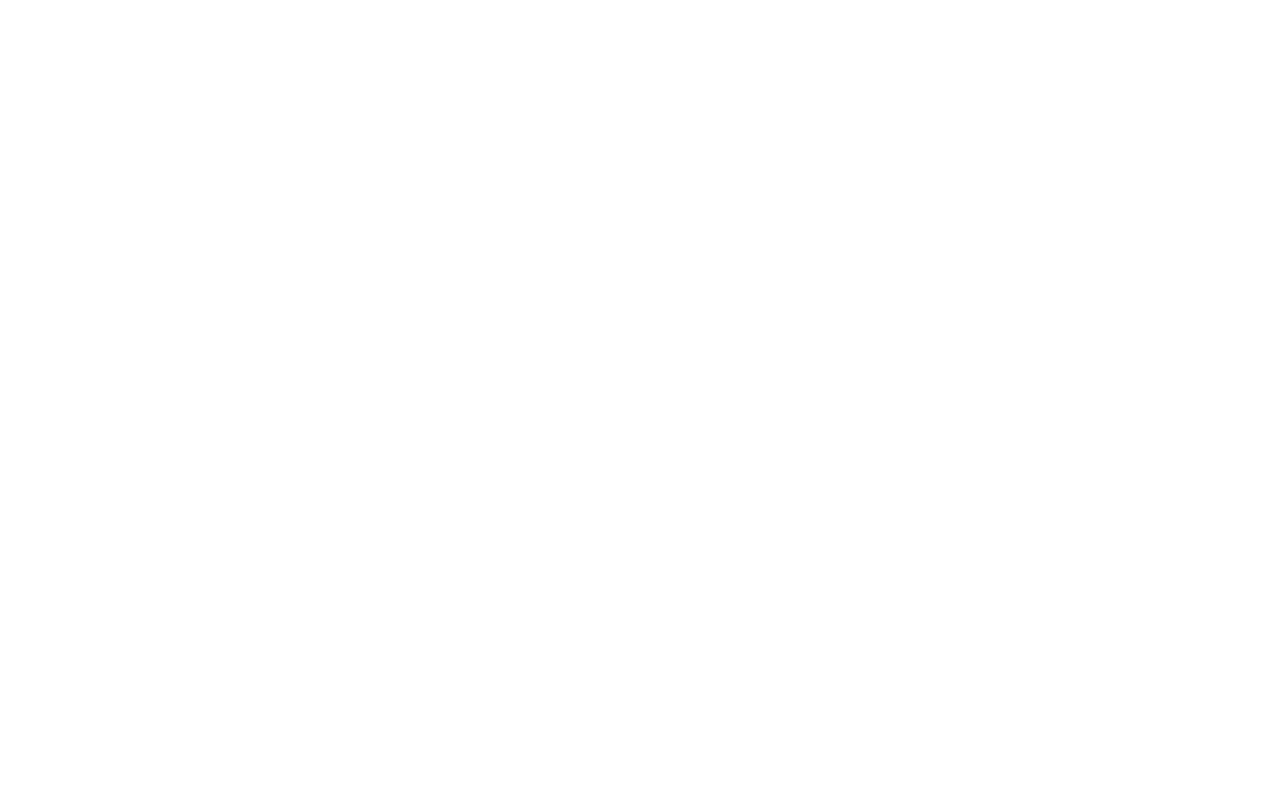
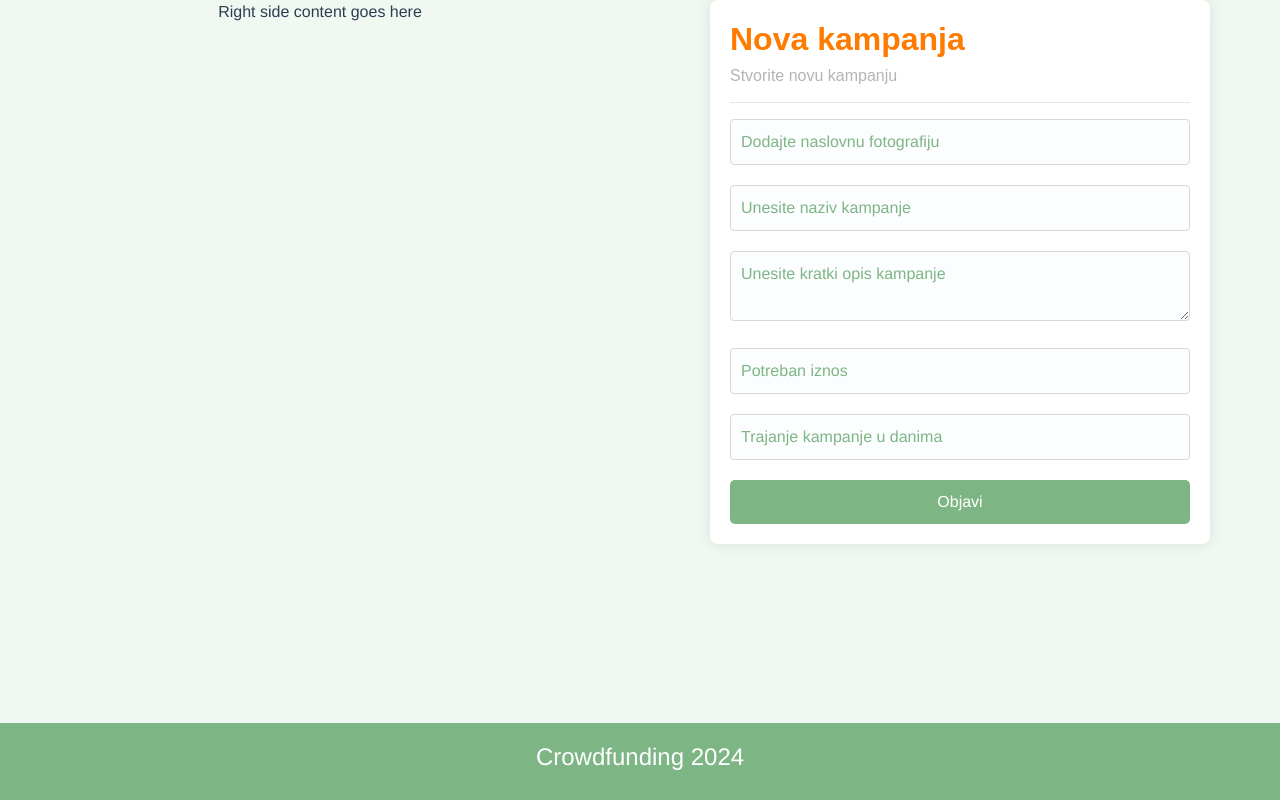
Before and after one commit to petarally/CROwdfunding, a Vue app: page /add-campaign in a window 1280 px wide. Before the commit this address had no page. Built offline with nearby package versions, Linux system fonts and the light colour scheme.

Commit message:
Dodana forma za dodavanje novih kampanja (pripadna komponenta + view) te je povezana s MainView

```diff
--- /dev/null
+++ b/src/components/AddCampaignComponent.vue
@@ -0,0 +1,159 @@
+<template>
+  <div class="add-campaign">
+    <h2>Nova kampanja</h2>
+    <h3>Stvorite novu kampanju</h3>
+    <hr />
+    <form @submit.prevent="submitCampaign">
+      <div class="form-group">
+        <input
+          placeholder="Dodajte naslovnu fotografiju"
+          type="text"
+          id="campaignImage"
+          v-model="campaign.campaignImage"
+          required
+        />
+      </div>
+      <div class="form-group">
+        <input
+          placeholder="Unesite naziv kampanje"
+          type="text"
+          id="campaignName"
+          v-model="campaign.campaignName"
+          required
+        />
+      </div>
+      <div class="form-group">
+        <textarea
+          placeholder="Unesite kratki opis kampanje"
+          id="campaignDetails"
+          v-model="campaign.campaignDetails"
+          required
+        ></textarea>
+      </div>
+      <div class="form-group">
+        <input
+          placeholder="Potreban iznos"
+          type="text"
+          id="moneyNeeded"
+          v-model.number="campaign.moneyNeeded"
+          required
+        />
+      </div>
+      <div class="form-group">
+        <input
+          placeholder="Trajanje kampanje u danima"
+          type="text"
+          id="daysLeft"
+          v-model.number="campaign.daysLeft"
+          required
+        />
+      </div>
+      <button type="submit">Objavi</button>
+    </form>
+  </div>
+</template>
+
+<script>
+export default {
+  name: "AddCampaignComponent",
+  data() {
+    return {
+      campaign: {
+        campaignImage: "",
+        campaignName: "",
+        campaignDetails: "",
+        moneyNeeded: "",
+        daysLeft: "",
+      },
+    };
+  },
+  methods: {
+    submitCampaign() {
+      console.log("Submitting campaign:", this.campaign);
+      alert("Campaign added successfully!");
+      this.resetForm();
+    },
+    resetForm() {
+      this.campaign = {
+        campaignImage: "",
+        campaignName: "",
+        campaignDetails: "",
+        moneyNeeded: 0,
+        daysLeft: 0,
+      };
+    },
+  },
+};
+</script>
+
+<style scoped>
+.add-campaign {
+  max-width: 500px;
+  margin: auto;
+  padding: 20px;
+  box-shadow: 0 0 15px rgba(0, 0, 0, 0.1);
+  border-radius: 8px;
+  background-color: white;
+}
+
+.add-campaign h2,
+h3 {
+  display: flex;
+  justify-content: start;
+  font-family: "Poppins", sans-serif;
+}
+
+.add-campaign h2 {
+  color: #ff7b00;
+  font-weight: bold;
+  font-size: 2rem;
+}
+
+.add-campaign h3 {
+  color: #b4b4b4;
+  font-weight: light;
+  font-size: 1rem;
+}
+
+.form-group {
+  margin-bottom: 20px;
+}
+
+.form-group label {
+  display: block;
+  margin-bottom: 5px;
+}
+
+input,
+textarea {
+  background: #fbfdff;
+}
+
+input::placeholder,
+textarea::placeholder {
+  color: #7eb584;
+}
+
+.form-group input[type="text"],
+.form-group input[type="number"],
+.form-group textarea {
+  width: 100%;
+  padding: 10px;
+  border: 1.6px solid #d7d7d7;
+  border-radius: 4px;
+}
+
+button {
+  width: 100%;
+  padding: 10px;
+  border: none;
+  border-radius: 5px;
+  background-color: #7eb584;
+  color: white;
+  cursor: pointer;
+}
+
+button:hover {
+  background-color: #49704e;
+}
+</style>
--- a/src/components/ListingCard.vue
+++ b/src/components/ListingCard.vue
@@ -1,12 +1,18 @@
 <template>
   <div class="card">
-    <img :src="campaignImage" alt="Campaign Image" class="campaign-image"/>
+    <img :src="campaignImage" alt="Campaign Image" class="campaign-image" />
     <div class="content">
-      <h2 class="campaign-name" @click="toggleName">{{ truncatedCampaignName }}</h2>
-      <p class="campaign-details" @click="toggleDetails">{{ truncatedCampaignDetails }}</p>
-      <hr/>
+      <h2 class="campaign-name" @click="toggleName">
+        {{ truncatedCampaignName }}
+      </h2>
+      <p class="campaign-details" @click="toggleDetails">
+        {{ truncatedCampaignDetails }}
+      </p>
+      <hr />
       <div class="funding-info">
-        <p>Traženi iznos: <strong>{{ moneyNeeded }} kn</strong></p>
+        <p>
+          Traženi iznos: <strong>{{ moneyNeeded }} kn</strong>
+        </p>
         <p>Preostalo dana: {{ daysLeft }}</p>
       </div>
       <button @click="openCampaignDetails">Sudjeluj</button>
@@ -16,13 +22,13 @@
 
 <script>
 export default {
-  name: 'ListingCard',
+  name: "ListingCard",
   props: {
     campaignImage: String,
     campaignName: String,
     campaignDetails: String,
     moneyNeeded: Number,
-    daysLeft: Number
+    daysLeft: Number,
   },
   data() {
     return {
@@ -35,14 +41,14 @@
       if (this.showFullCampaignName || this.campaignName.length < 50) {
         return this.campaignName;
       }
-      return this.campaignName.substring(0, 47) + '...';
+      return this.campaignName.substring(0, 47) + "...";
     },
     truncatedCampaignDetails() {
       if (this.showFullCampaignDetails || this.campaignDetails.length < 100) {
         return this.campaignDetails;
       }
-      return this.campaignDetails.substring(0, 97) + '...';
-    }
+      return this.campaignDetails.substring(0, 97) + "...";
+    },
   },
   methods: {
     toggleName() {
@@ -52,10 +58,10 @@
       this.showFullCampaignDetails = !this.showFullCampaignDetails;
     },
     openCampaignDetails() {
-      alert('Opening campaign details...');
-    }
-  }
-}
+      alert("Opening campaign details...");
+    },
+  },
+};
 </script>
 
 <style scoped lang="scss">
@@ -67,8 +73,8 @@
   width: 300px;
   height: auto;
   margin: 20px;
-  box-shadow: 0 2px 4px rgba(0,0,0,0.1);
-  border-bottom: 4px solid #7CAA7C;
+  box-shadow: 0 2px 4px rgba(0, 0, 0, 0.1);
+  border-bottom: 4px solid #7caa7c;
   display: flex;
   flex-direction: column;
 
@@ -101,21 +107,22 @@
       width: 100%;
       padding: 10px;
       border: none;
-      background-color: #D2E892;
-      color: #8CAA34;
+      background-color: #d2e892;
+      color: #8caa34;
       font-weight: bold;
       cursor: pointer;
       border-radius: 4px;
       margin-top: auto;
 
       &:hover {
-        background-color: darken(#8CAA34, 5%);
-        color: #D2E892;
+        background-color: darken(#8caa34, 5%);
+        color: #d2e892;
       }
     }
   }
 
-  .campaign-name, .campaign-details {
+  .campaign-name,
+  .campaign-details {
     white-space: nowrap;
     overflow: hidden;
     text-overflow: ellipsis;
--- a/src/firebase.js
+++ b/src/firebase.js
@@ -6,9 +6,11 @@
   projectId: "crowdfunding-44df5",
   storageBucket: "crowdfunding-44df5.appspot.com",
   messagingSenderId: "96077735636",
-  appId: "1:96077735636:web:b519c42a71e299f23efd41"
+  appId: "1:96077735636:web:b519c42a71e299f23efd41",
 };
 
 const firebaseApp = initializeApp(firebaseConfig);
 
-export default firebaseApp;
+let db = firebaseApp.firestore();
+
+export default { firebaseApp, db };
--- a/src/router/index.js
+++ b/src/router/index.js
@@ -1,6 +1,7 @@
 import { createRouter, createWebHistory } from "vue-router";
 import { getAuth, onAuthStateChanged } from "firebase/auth";
 import HomeView from "../views/HomeView.vue";
+import AddCampaignView from "../views/AddCampaignView.vue";
 
 const routes = [
   {
@@ -28,6 +29,11 @@
     meta: {
       requiresAuth: false /* Tu treba promijeniti u true kasnije */,
     },
+  },
+  {
+    path: "/add-campaign",
+    name: "AddCampaign",
+    component: AddCampaignView,
   },
 ];
 
--- /dev/null
+++ b/src/views/AddCampaignView.vue
@@ -0,0 +1,44 @@
+<template>
+  <div class="add-campaign-container">
+    <div class="content">
+      <div class="right-side">
+        <p>Right side content goes here</p>
+      </div>
+      <div class="left-side">
+        <AddCampaignComponent />
+      </div>
+    </div>
+    <FooterComponent />
+  </div>
+</template>
+
+<script>
+import AddCampaignComponent from "@/components/AddCampaignComponent.vue";
+import FooterComponent from "@/components/FooterComponent.vue";
+
+export default {
+  components: {
+    AddCampaignComponent,
+    FooterComponent,
+  },
+};
+</script>
+
+<style>
+.add-campaign-container {
+  display: flex;
+  flex-direction: column;
+  min-height: 100vh;
+  background-color: #f0f8f1;
+}
+
+.content {
+  flex: 1;
+  display: flex;
+}
+
+.left-side,
+.right-side {
+  flex: 1;
+}
+</style>
--- a/src/views/MainView.vue
+++ b/src/views/MainView.vue
@@ -5,7 +5,9 @@
         <h2>Dobrodošli!</h2>
         <h3>Postavite ili pregledajte kampanje ovdje</h3>
       </div>
-      <button class="new-campaign-button">+ Nova kampanja</button>
+      <button class="new-campaign-button" @click="goToAddCampaign">
+        + Nova kampanja
+      </button>
     </div>
     <div class="listings-container">
       <ListingCard
@@ -39,6 +41,11 @@
 import FooterComponent from "@/components/FooterComponent.vue";
 
 export default {
+  methods: {
+    goToAddCampaign() {
+      this.$router.push({ name: "AddCampaign" });
+    },
+  },
   components: {
     ListingCard,
     FooterComponent,
```
